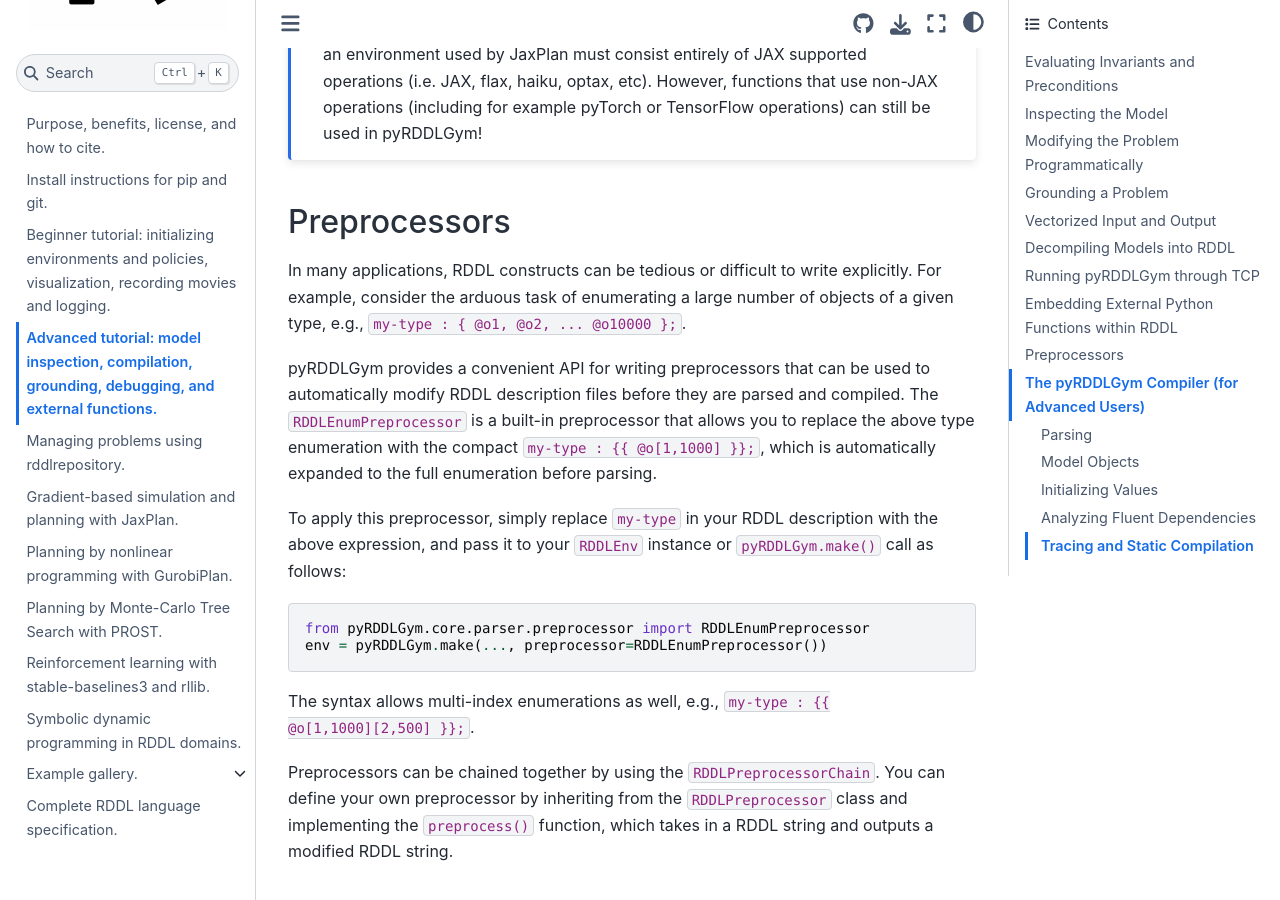
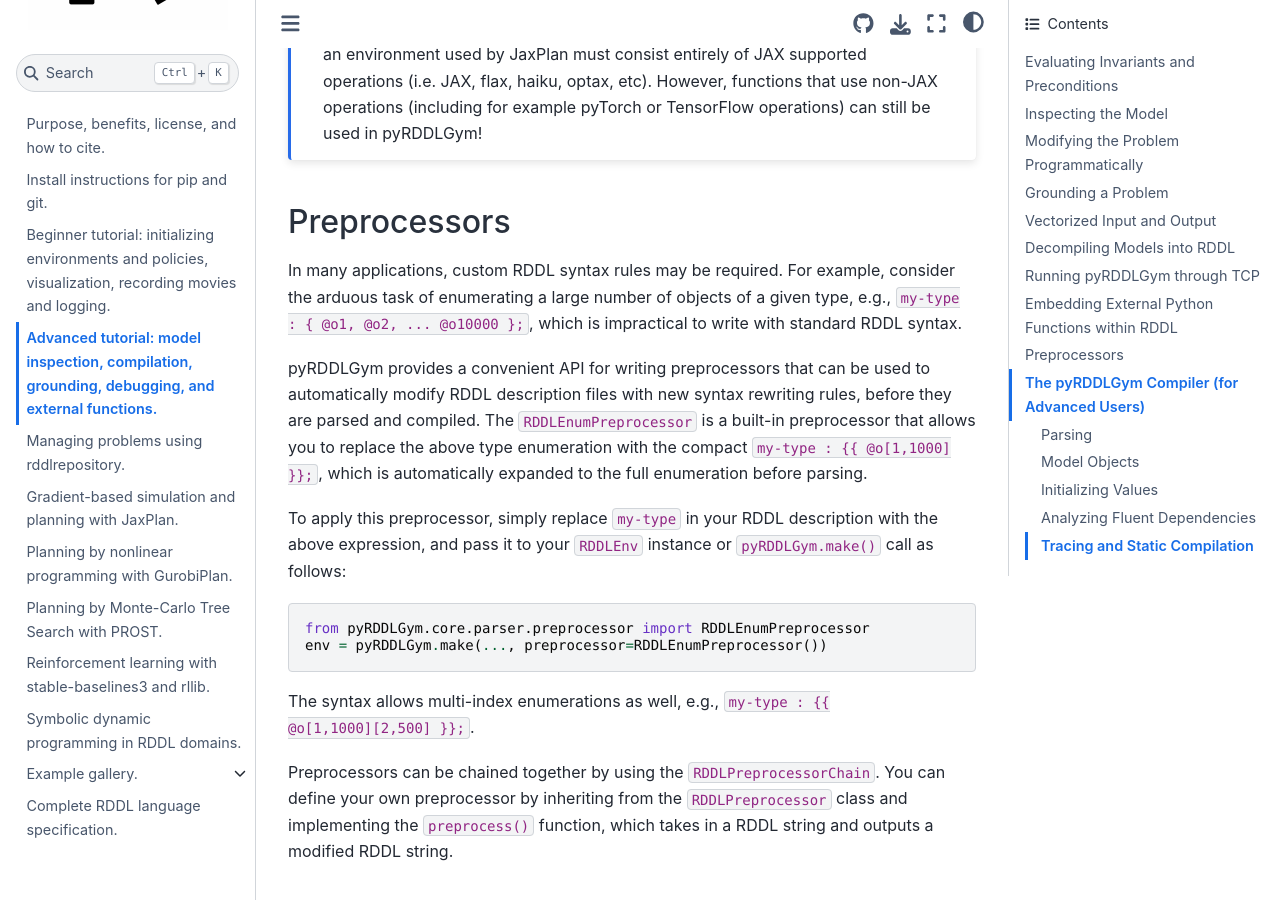
Before and after one commit to pyrddlgym-project/pyRDDLGym, a Sphinx documentation site: the page built from docs/start2.rst, in a window 1280 px wide and 900 px high, scrolled down 6276 px. Built offline with Sphinx 7.4.7 and the Sphinx Book theme 1.1.4, drawn with Linux system fonts in a browser that asks for light colours; pages that are not in the unit, such as notebooks, are missing from menus.

Commit message:
Update start2.rst

```diff
--- a/docs/start2.rst
+++ b/docs/start2.rst
@@ -293,12 +293,13 @@ must respect both the input and output signatures as they are described in the R
 Preprocessors
 -------------------
 
-In many applications, RDDL constructs can be tedious or difficult to write explicitly.
+In many applications, custom RDDL syntax rules may be required.
 For example, consider the arduous task of enumerating a large number of objects of a given type, e.g.,
-``my-type : { @o1, @o2, ... @o10000 };``.
+``my-type : { @o1, @o2, ... @o10000 };``, which is impractical to write with standard RDDL syntax.
 
 pyRDDLGym provides a convenient API for writing preprocessors that can be used to automatically
-modify RDDL description files before they are parsed and compiled. The ``RDDLEnumPreprocessor``
+modify RDDL description files with new syntax rewriting rules, before they are parsed and compiled.
+The ``RDDLEnumPreprocessor``
 is a built-in preprocessor that allows you to replace the above type enumeration with the compact
 ``my-type : {{ @o[1,1000] }};``, which is automatically expanded to the full enumeration before parsing.
 
```
